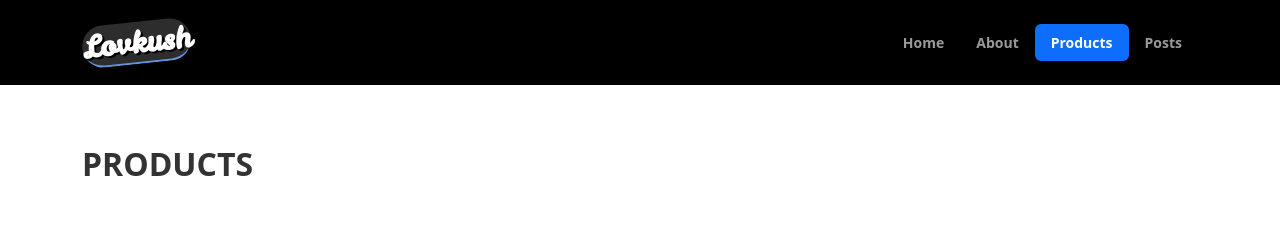
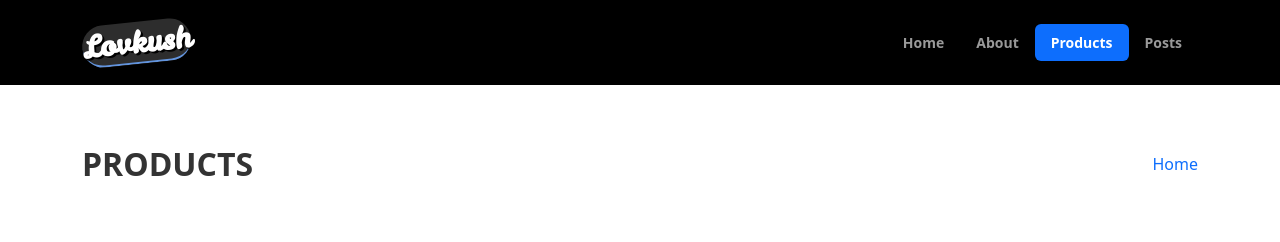
Before and after one commit to LOVKUSH9888/router-app, a React (Vite) app: page /products in a window 1280 px wide. Shown: the top 242 px of the page. Built offline with nearby package versions, Linux system fonts and the light colour scheme.

Commit message:
adding linking routes to the webpage

```diff
--- a/src/pages/Products.jsx
+++ b/src/pages/Products.jsx
@@ -1,4 +1,4 @@
-import React from 'react'
+import {Link} from "react-router-dom"
 
 const Products = () => {
   return (
@@ -9,6 +9,15 @@ const Products = () => {
         <div className='col-lg-7'>
         <h1>Products</h1>
         </div>
+        <div className='col-lg-5'>
+          <nav>
+            <ol className='breadcrumb justify-content-end'>
+              <li className='breadcrumb-item'>
+                <Link to = "/">Home</Link>
+              </li>
+            </ol>
+          </nav>
+        </div>
         </div>
       </div>
     </div>
```
